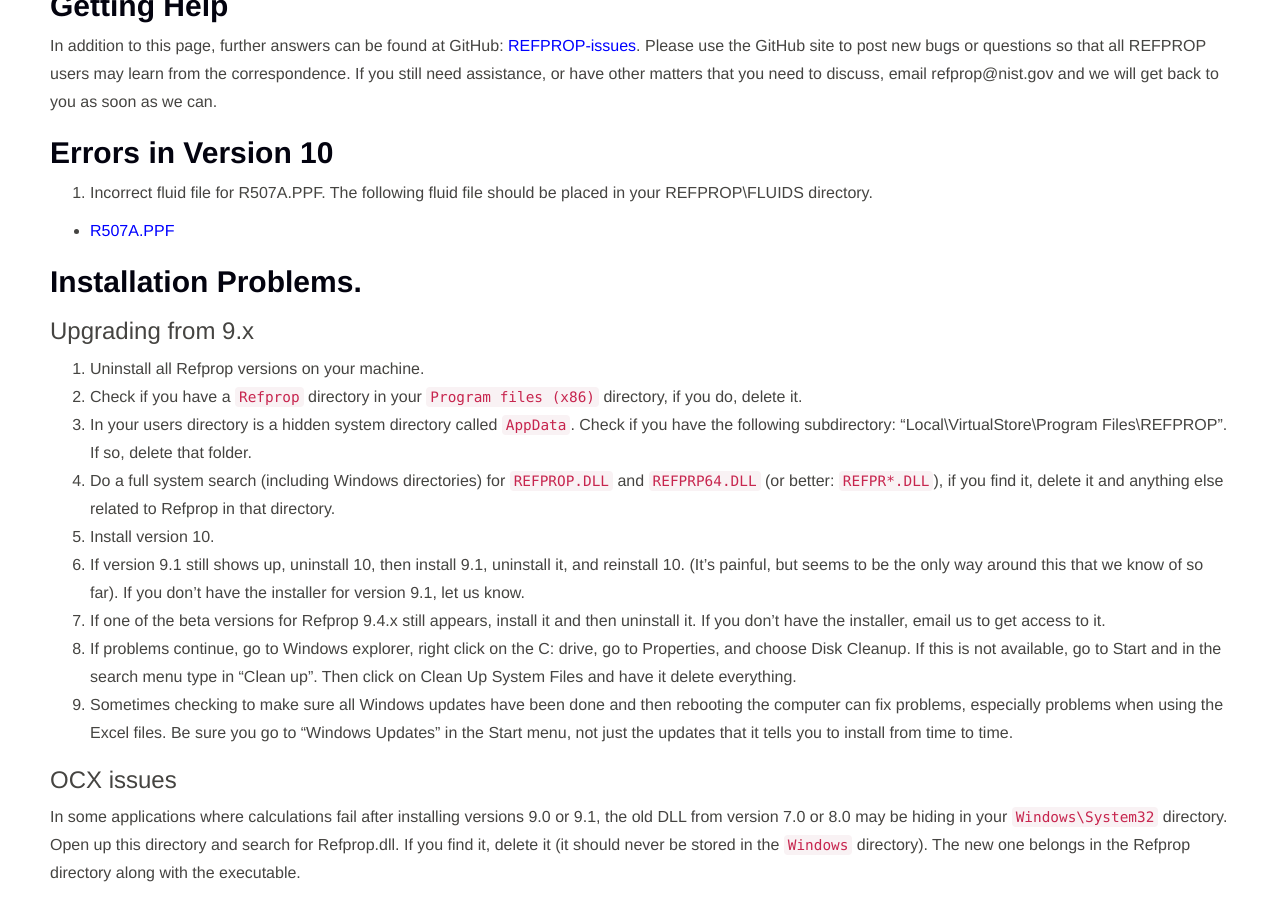
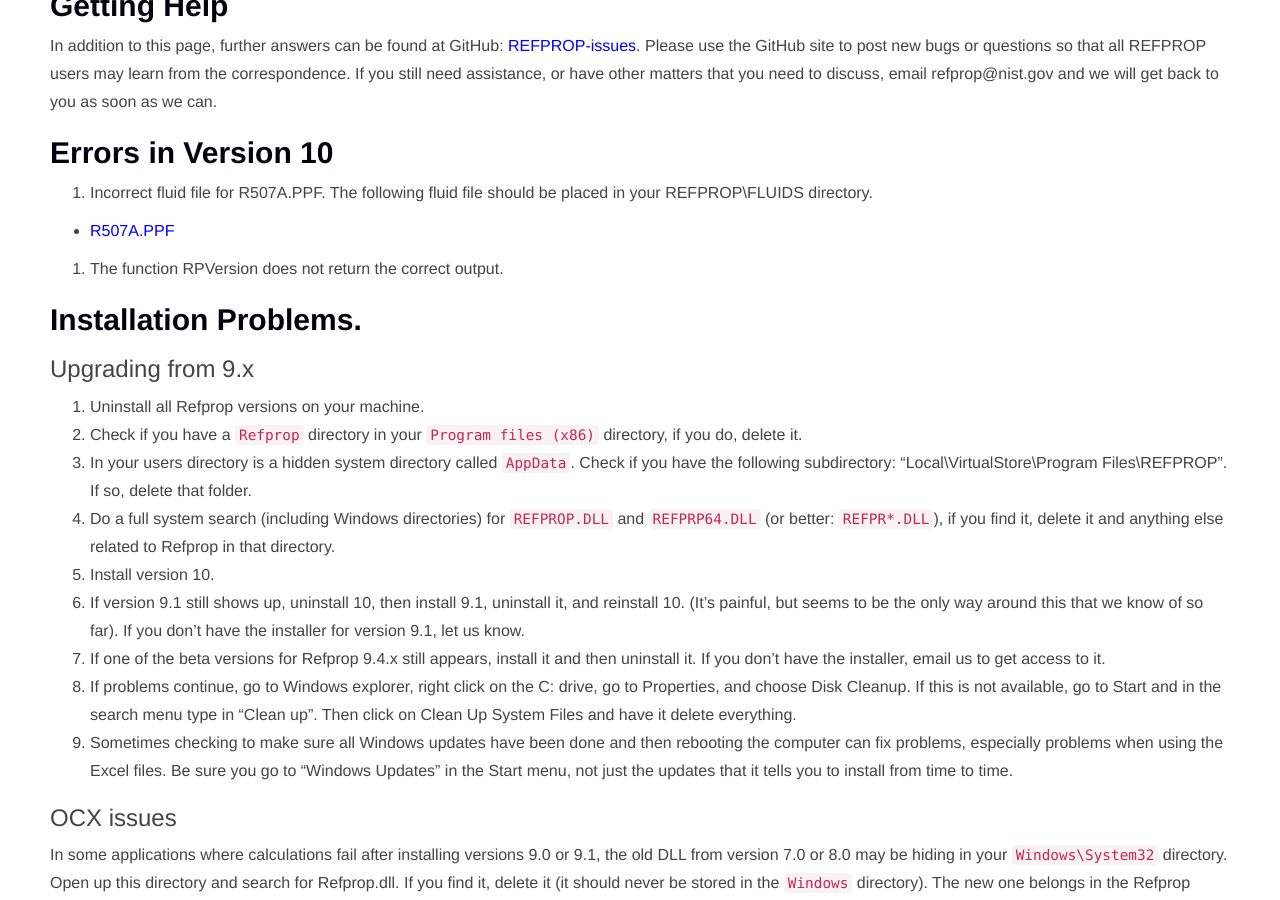
Before and after one commit to usnistgov/REFPROP-docs, a Jekyll site: the page built from index.md, in a window 1280 px wide and 900 px high, scrolled down 1516 px. Built offline with Jekyll 4.4.1, drawn with Linux system fonts in a browser that asks for light colours; nearby versions of some CDN libraries; library files that are not in the unit come from our copies.

Commit message:
Update index.md

```diff
--- a/index.md
+++ b/index.md
@@ -68,6 +68,8 @@
 1.  Incorrect fluid file for R507A.PPF.  The following fluid file should be placed in your REFPROP\FLUIDS directory.
 
 - [R507A.PPF](https://trc.nist.gov/refprop/FAQ/R507A.PPF)
+
+2.  The function RPVersion does not return the correct output.
 
 ## Installation Problems.
 
```
